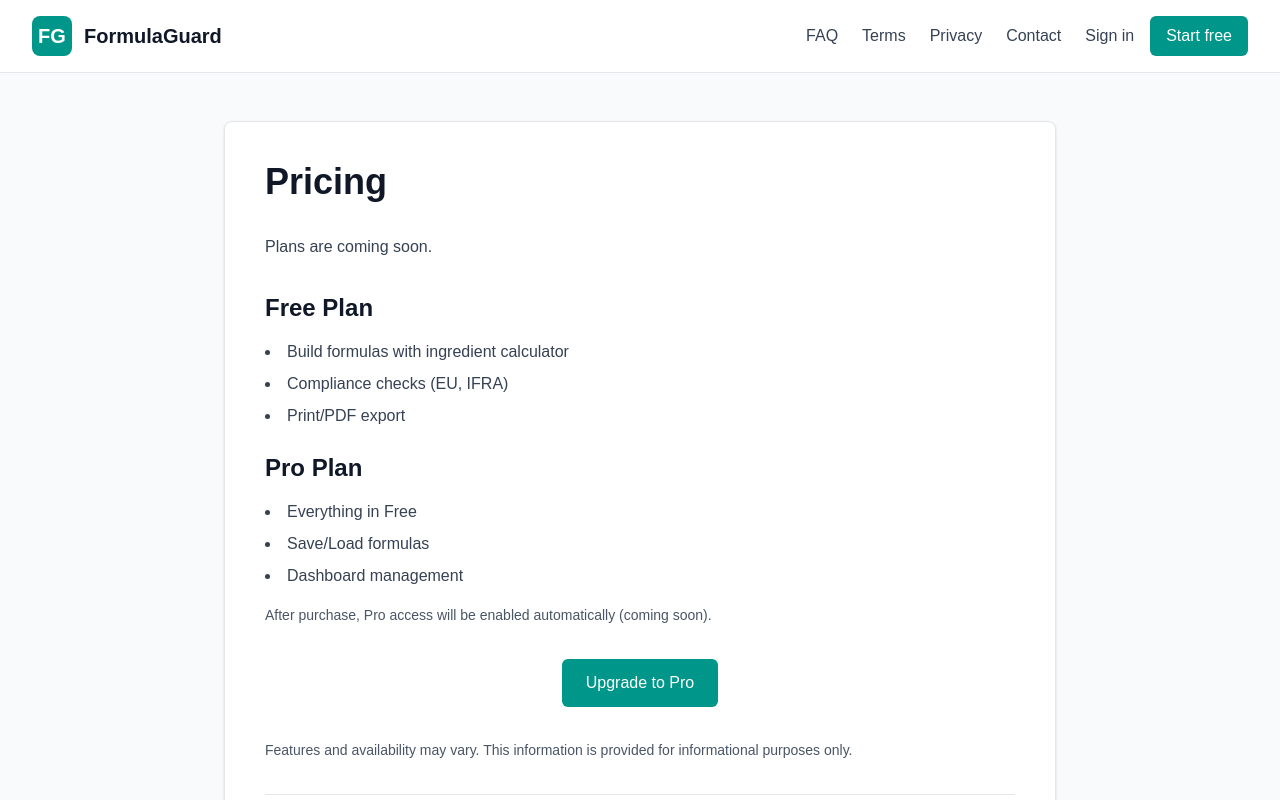
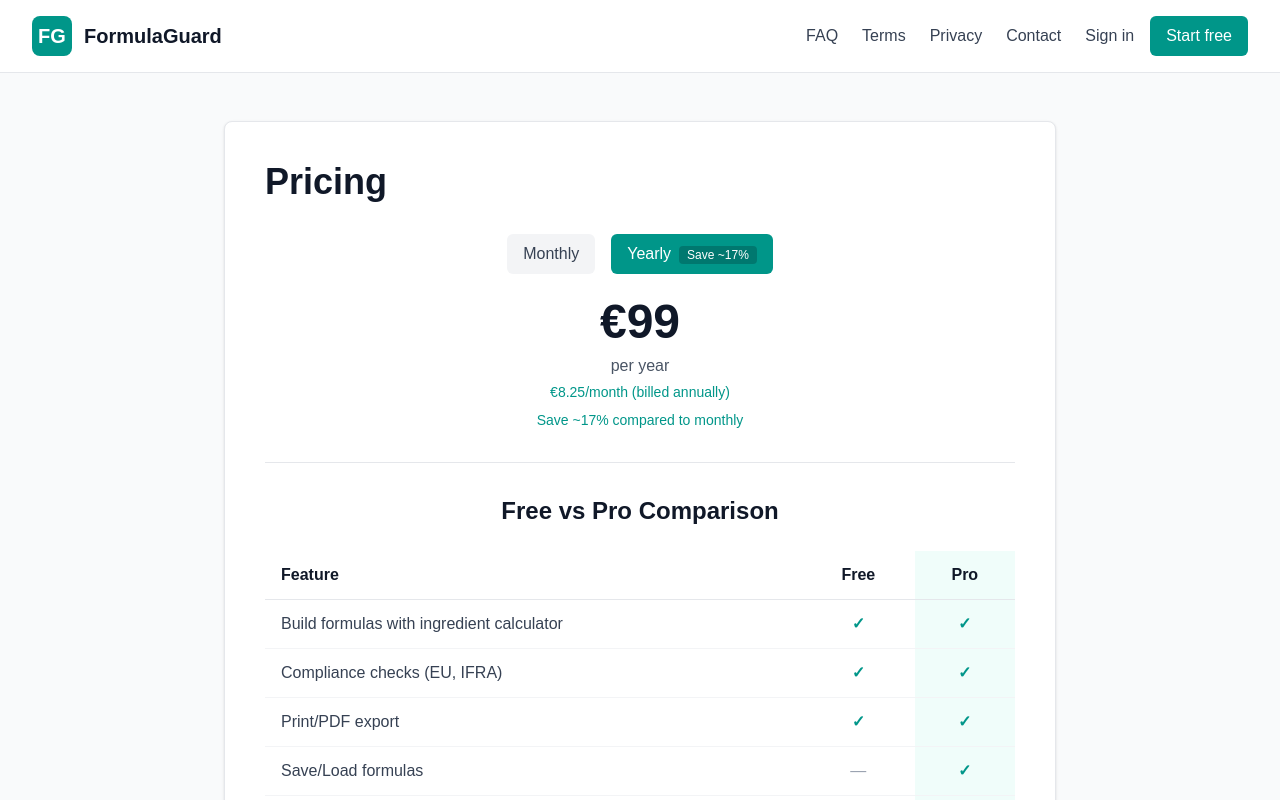
Before and after one commit to dplasc/formula-guard, a Next.js app: page /pricing in a window 1280 px wide. Shown: the top 800 px of the page. Built offline with nearby package versions, Linux system fonts and the light colour scheme; no server answers; the database is empty.

Commit message:
Add pricing plan selector and Free vs Pro comparison

```diff
--- a/app/pricing/page.tsx
+++ b/app/pricing/page.tsx
@@ -4,9 +4,8 @@ import SocialIcons from "@/components/SocialIcons";
 import { getSocialLinks } from "@/lib/siteSettings";
 import { buildMetadata } from "@/lib/seo";
 import { createClient } from "@/lib/supabase/server";
-import BillingPortalButton from "@/components/BillingPortalButton";
 import PricingViewLogger from "@/components/PricingViewLogger";
-import CheckoutButton from "@/components/CheckoutButton";
+import PricingSection from "@/components/pricing/PricingSection";
 
 export const metadata = buildMetadata({
   title: "Pricing",
@@ -32,55 +31,13 @@ export default async function PricingPage() {
         <div className="bg-white rounded-lg shadow-sm border border-gray-200 p-8 sm:p-10">
           <h1 className="text-4xl font-bold text-gray-900 mb-8">Pricing</h1>
 
-          <div className="prose prose-gray max-w-none space-y-8">
-            {/* Intro */}
-            <section>
-              <p className="text-gray-700 leading-relaxed">
-                Plans are coming soon.
-              </p>
-            </section>
-
-            {/* Plans Comparison */}
-            <section>
-              <div className="space-y-6">
-                <div>
-                  <h2 className="text-2xl font-semibold text-gray-900 mb-4">Free Plan</h2>
-                  <ul className="list-disc list-inside text-gray-700 space-y-2">
-                    <li>Build formulas with ingredient calculator</li>
-                    <li>Compliance checks (EU, IFRA)</li>
-                    <li>Print/PDF export</li>
-                  </ul>
-                </div>
-
-                <div>
-                  <h2 className="text-2xl font-semibold text-gray-900 mb-4">Pro Plan</h2>
-                  <ul className="list-disc list-inside text-gray-700 space-y-2">
-                    <li>Everything in Free</li>
-                    <li>Save/Load formulas</li>
-                    <li>Dashboard management</li>
-                  </ul>
-                  <p className="mt-4 text-sm text-gray-600 leading-relaxed">
-                    After purchase, Pro access will be enabled automatically (coming soon).
-                  </p>
-                </div>
-              </div>
-            </section>
-
-            {/* Upgrade CTA or Manage Billing */}
-            <section>
-              <div className="flex flex-col items-center gap-3">
-                {isPaidUser ? (
-                  <BillingPortalButton />
-                ) : (
-                  // TEST MODE – checkout temporarily enabled for verification
-                  <CheckoutButton />
-                )}
-              </div>
-            </section>
+          <div className="prose prose-gray max-w-none">
+            {/* Pricing Section with Plan Selector and Comparison */}
+            <PricingSection isPaidUser={isPaidUser} />
 
             {/* Disclaimer */}
-            <section>
-              <p className="text-sm text-gray-600 leading-relaxed">
+            <section className="mt-8 pt-8 border-t border-gray-200">
+              <p className="text-sm text-gray-600 leading-relaxed text-center">
                 Features and availability may vary. This information is provided for informational purposes only.
               </p>
             </section>
--- a/components/CheckoutButton.tsx
+++ b/components/CheckoutButton.tsx
@@ -1,37 +1,49 @@
 "use client";
 
 import { useState } from "react";
+
+type PlanType = "monthly" | "yearly";
+
+interface CheckoutButtonProps {
+  plan: PlanType;
+}
 
 /**
  * GROWTH-3: Checkout button with event logging
  * // TEST MODE – checkout temporarily enabled for verification
  */
-export default function CheckoutButton() {
+export default function CheckoutButton({ plan }: CheckoutButtonProps) {
   const [isLoading, setIsLoading] = useState(false);
+  const [error, setError] = useState<string | null>(null);
 
   const handleClick = async (e: React.MouseEvent<HTMLButtonElement>) => {
     e.preventDefault();
 
     console.info("[FG_EVENT]", {
       event: "checkout_clicked",
+      plan: plan,
       timestamp: new Date().toISOString()
     });
 
     setIsLoading(true);
+    setError(null);
 
     try {
       // TEST MODE – checkout temporarily enabled for verification
+      const requestBody = plan === "yearly" ? { plan: "yearly" } : {};
+
       const response = await fetch('/api/stripe/checkout', {
         method: 'POST',
         headers: {
           'Content-Type': 'application/json',
         },
+        body: JSON.stringify(requestBody),
       });
 
       if (!response.ok) {
-        const error = await response.json();
-        console.error('Checkout session creation failed:', error);
-        alert('Failed to start checkout. Please try again.');
+        const errorData = await response.json();
+        console.error('Checkout session creation failed:', errorData);
+        setError(errorData.error || 'Failed to start checkout. Please try again.');
         setIsLoading(false);
         return;
       }
@@ -42,17 +54,18 @@ export default function CheckoutButton() {
         window.location.href = url;
       } else {
         console.error('No checkout URL returned');
-        alert('Failed to start checkout. Please try again.');
+        setError('Failed to start checkout. Please try again.');
         setIsLoading(false);
       }
     } catch (error) {
       console.error('Checkout error:', error);
-      alert('Failed to start checkout. Please try again.');
+      setError('Failed to start checkout. Please try again.');
       setIsLoading(false);
     }
   };
 
   return (
+    <div className="flex flex-col items-center gap-2">
       <button
         onClick={handleClick}
         disabled={isLoading}
@@ -60,5 +73,9 @@ export default function CheckoutButton() {
       >
         {isLoading ? 'Loading...' : 'Upgrade to Pro'}
       </button>
+      {error && (
+        <p className="text-sm text-red-600">{error}</p>
+      )}
+    </div>
   );
 }
--- /dev/null
+++ b/components/PlanSelector.tsx
@@ -0,0 +1,44 @@
+"use client";
+
+type PlanType = "monthly" | "yearly";
+
+interface PlanSelectorProps {
+  selectedPlan: PlanType;
+  onPlanChange: (plan: PlanType) => void;
+}
+
+export default function PlanSelector({ selectedPlan, onPlanChange }: PlanSelectorProps) {
+  return (
+    <div className="flex items-center justify-center gap-4 mb-6">
+      <button
+        type="button"
+        onClick={() => onPlanChange("monthly")}
+        className={`px-4 py-2 rounded-md font-medium transition-colors ${
+          selectedPlan === "monthly"
+            ? "bg-teal-600 text-white"
+            : "bg-gray-100 text-gray-700 hover:bg-gray-200"
+        }`}
+      >
+        Monthly
+      </button>
+      <button
+        type="button"
+        onClick={() => onPlanChange("yearly")}
+        className={`px-4 py-2 rounded-md font-medium transition-colors relative ${
+          selectedPlan === "yearly"
+            ? "bg-teal-600 text-white"
+            : "bg-gray-100 text-gray-700 hover:bg-gray-200"
+        }`}
+      >
+        Yearly
+        <span className={`ml-2 text-xs px-2 py-0.5 rounded ${
+          selectedPlan === "yearly"
+            ? "bg-teal-700 text-white"
+            : "bg-teal-100 text-teal-700"
+        }`}>
+          Save ~17%
+        </span>
+      </button>
+    </div>
+  );
+}
--- /dev/null
+++ b/components/pricing/PricingSection.tsx
@@ -0,0 +1,130 @@
+"use client";
+
+import { useState } from "react";
+import PlanSelector from "@/components/PlanSelector";
+import CheckoutButton from "@/components/CheckoutButton";
+import BillingPortalButton from "@/components/BillingPortalButton";
+
+type PlanType = "monthly" | "yearly";
+
+interface PricingSectionProps {
+  isPaidUser: boolean;
+}
+
+export default function PricingSection({ isPaidUser }: PricingSectionProps) {
+  const [selectedPlan, setSelectedPlan] = useState<PlanType>("yearly");
+
+  const monthlyPrice = 9.99;
+  const yearlyPrice = 99.0;
+  const monthlyPriceYearly = (yearlyPrice / 12).toFixed(2);
+
+  return (
+    <div className="space-y-8">
+      {/* Plan Selector */}
+      <div className="text-center">
+        <PlanSelector selectedPlan={selectedPlan} onPlanChange={setSelectedPlan} />
+
+        {/* Pricing Display */}
+        <div className="mt-6 mb-8">
+          <div className="text-5xl font-bold text-gray-900 mb-2">
+            {selectedPlan === "yearly" ? `€${yearlyPrice}` : `€${monthlyPrice}`}
+          </div>
+          <div className="text-gray-600">
+            {selectedPlan === "yearly" ? (
+              <>
+                per year
+                <span className="block text-sm text-teal-600 mt-1">
+                  €{monthlyPriceYearly}/month (billed annually)
+                </span>
+              </>
+            ) : (
+              "per month"
+            )}
+          </div>
+          {selectedPlan === "yearly" && (
+            <div className="mt-2 text-sm text-teal-600 font-medium">
+              Save ~17% compared to monthly
+            </div>
+          )}
+        </div>
+      </div>
+
+      {/* Free vs Pro Comparison */}
+      <section className="border-t border-gray-200 pt-8">
+        <h2 className="text-2xl font-semibold text-gray-900 mb-6 text-center">
+          Free vs Pro Comparison
+        </h2>
+
+        <div className="overflow-x-auto">
+          <table className="w-full border-collapse">
+            <thead>
+              <tr className="border-b border-gray-200">
+                <th className="text-left py-3 px-4 font-semibold text-gray-900">Feature</th>
+                <th className="text-center py-3 px-4 font-semibold text-gray-900">Free</th>
+                <th className="text-center py-3 px-4 font-semibold text-gray-900 bg-teal-50">Pro</th>
+              </tr>
+            </thead>
+            <tbody>
+              <tr className="border-b border-gray-100">
+                <td className="py-3 px-4 text-gray-700">Build formulas with ingredient calculator</td>
+                <td className="py-3 px-4 text-center">
+                  <span className="text-teal-600 font-semibold">✓</span>
+                </td>
+                <td className="py-3 px-4 text-center bg-teal-50">
+                  <span className="text-teal-600 font-semibold">✓</span>
+                </td>
+              </tr>
+              <tr className="border-b border-gray-100">
+                <td className="py-3 px-4 text-gray-700">Compliance checks (EU, IFRA)</td>
+                <td className="py-3 px-4 text-center">
+                  <span className="text-teal-600 font-semibold">✓</span>
+                </td>
+                <td className="py-3 px-4 text-center bg-teal-50">
+                  <span className="text-teal-600 font-semibold">✓</span>
+                </td>
+              </tr>
+              <tr className="border-b border-gray-100">
+                <td className="py-3 px-4 text-gray-700">Print/PDF export</td>
+                <td className="py-3 px-4 text-center">
+                  <span className="text-teal-600 font-semibold">✓</span>
+                </td>
+                <td className="py-3 px-4 text-center bg-teal-50">
+                  <span className="text-teal-600 font-semibold">✓</span>
+                </td>
+              </tr>
+              <tr className="border-b border-gray-100">
+                <td className="py-3 px-4 text-gray-700">Save/Load formulas</td>
+                <td className="py-3 px-4 text-center">
+                  <span className="text-gray-400">—</span>
+                </td>
+                <td className="py-3 px-4 text-center bg-teal-50">
+                  <span className="text-teal-600 font-semibold">✓</span>
+                </td>
+              </tr>
+              <tr>
+                <td className="py-3 px-4 text-gray-700">Dashboard management</td>
+                <td className="py-3 px-4 text-center">
+                  <span className="text-gray-400">—</span>
+                </td>
+                <td className="py-3 px-4 text-center bg-teal-50">
+                  <span className="text-teal-600 font-semibold">✓</span>
+                </td>
+              </tr>
+            </tbody>
+          </table>
+        </div>
+      </section>
+
+      {/* CTA Section */}
+      <section className="border-t border-gray-200 pt-8">
+        <div className="flex flex-col items-center gap-3">
+          {isPaidUser ? (
+            <BillingPortalButton />
+          ) : (
+            <CheckoutButton plan={selectedPlan} />
+          )}
+        </div>
+      </section>
+    </div>
+  );
+}
```
Lines whose indentation alone changed are shown as unchanged.
